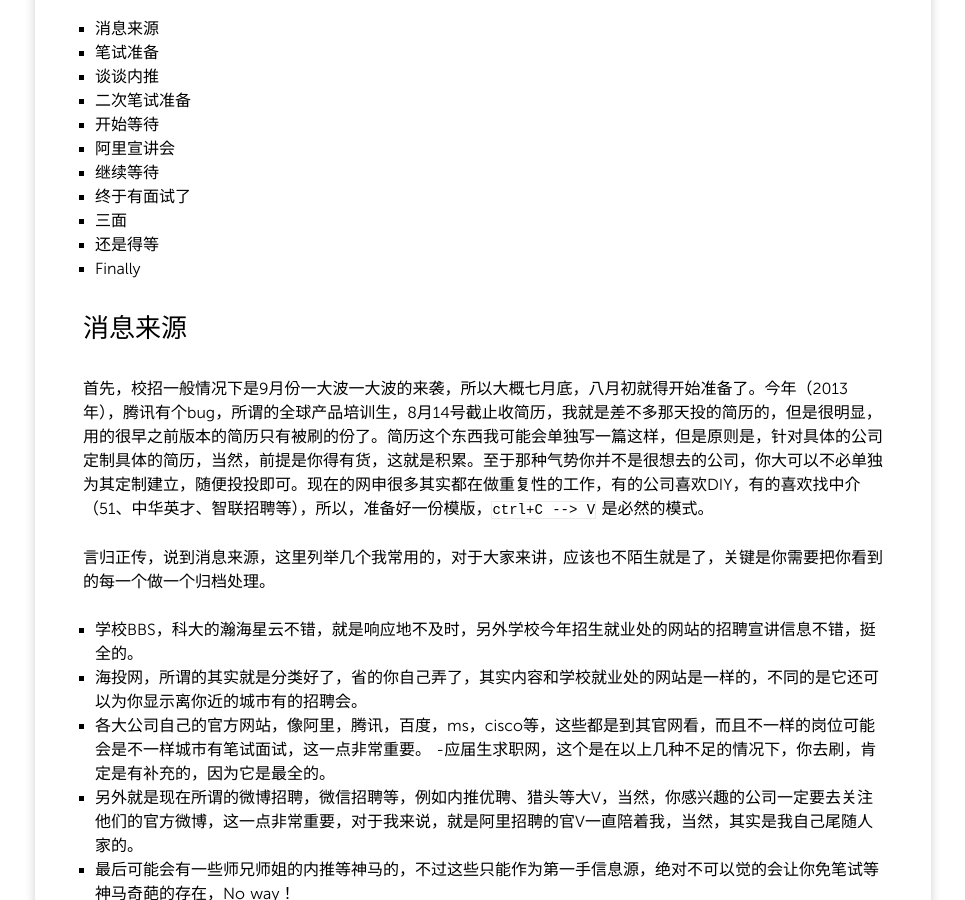
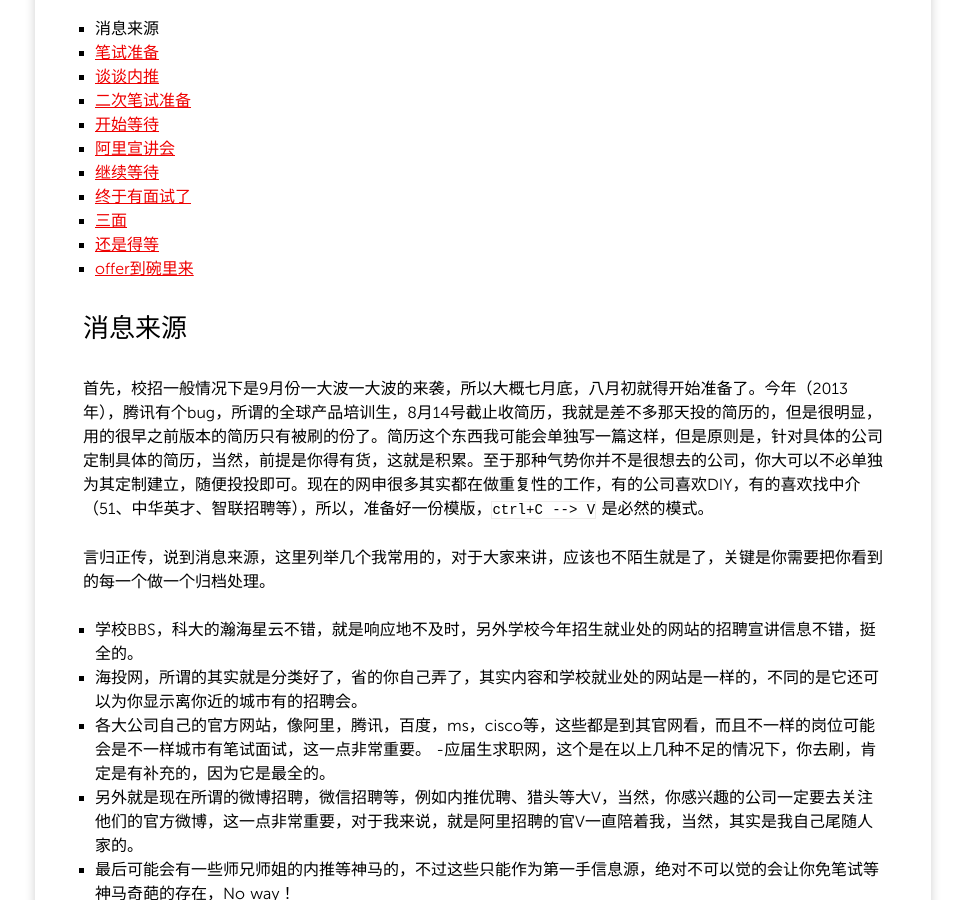
Before and after one commit to grahamle/grahamle.github.com, a Jekyll site: the page built from _posts/2013/2013-09-23-写在阿里面试归来之际.md, in a window 1280 px wide and 900 px high, scrolled down 333 px. Shown: the whole window, without its empty margins (157-1122 px from the left). Built offline with Jekyll 4.4.1, drawn with Linux system fonts in a browser that asks for light colours; Markdown is read by kramdown in place of the engine named in the settings; comment, search, counter and statistics services are not loaded; some of the changed text lies outside the part shown.

Commit message:
阿里面经之尝试给目录添加锚点

```diff
--- a/_posts/2013/2013-09-23-写在阿里面试归来之际.md
+++ b/_posts/2013/2013-09-23-写在阿里面试归来之际.md
@@ -10,16 +10,16 @@ categories:
 ## 目录
 
 - 消息来源
-- 笔试准备
-- 谈谈内推
-- 二次笔试准备
-- 开始等待
-- 阿里宣讲会
-- 继续等待
-- 终于有面试了
-- 三面
-- 还是得等
-- Finally
+- [笔试准备](#bishi)
+- [谈谈内推](#neitui)
+- [二次笔试准备](#bishi2)
+- [开始等待](#wait1)
+- [阿里宣讲会](#campus)
+- [继续等待](#wait2)
+- [终于有面试了](#interview)
+- [三面](#triple)
+- [还是得等](#wait3)
+- [offer到碗里来](#finally)
 
 ## 消息来源
 首先，校招一般情况下是9月份一大波一大波的来袭，所以大概七月底，八月初就得开始准备了。今年（2013年），腾讯有个bug，所谓的全球产品培训生，8月14号截止收简历，我就是差不多那天投的简历的，但是很明显，用的很早之前版本的简历只有被刷的份了。简历这个东西我可能会单独写一篇这样，但是原则是，针对具体的公司定制具体的简历，当然，前提是你得有货，这就是积累。至于那种气势你并不是很想去的公司，你大可以不必单独为其定制建立，随便投投即可。现在的网申很多其实都在做重复性的工作，有的公司喜欢DIY，有的喜欢找中介（51、中华英才、智联招聘等），所以，准备好一份模版，`ctrl+C --> V` 是必然的模式。
@@ -35,7 +35,7 @@ categories:
 
 我关注阿里的校招也是出于对微博上自己关注阿里的官方微博而了解到阿里前端开发开始在线笔试了，而且8月20已经开始笔试了，第一批，所以当时就好不淡定一个了，蹦跶蹦跶的，在这期间还顺便把简历给revision了一下，适当时候的revision是极其重要的。消息来源差不多就讲到这了。
 
-## 笔试准备
+## <a name="bishi" />笔试准备
 在8月27号知道阿里笔试是在线笔试之后，我开始了可以说近乎疯狂的准备，由于自己基础过于“薄弱”，而且阿里在线笔试第一批据说一万两千多人（12,000），最后进面试的就只有20个人，我嘞个擦，这不努力准备怎么可能有面试机会呢。所以我就开始了。
 
 首先，google it，我嘞个擦，果然有哥们去刷阿里的笔试题，这么快就出了个总结贴，当然，贴子唯一的好处就是，你提前知道题目了，但是，这也恰恰是弊病之一，因为我就被坑了。那家伙总过刷了估计8份试卷，试出来40道题左右。我的第一个想法是，每道题自己去做一遍出来。当我开始去把这个想法付诸实践的时候，这过程找师弟，找师兄帮忙都是有的，但是，你只会发现不会的问题越来越多，最后还是得靠你自己去解决。比如一个div嵌套于另一个div中，如何让内部的div垂直水平居中这个题，我自己就进行了12个版本的扩展，就是假设的场景非常多，这时候我就得去读css的文档，讲bfc的，讲包含块的，这时候就相当于一个 `setTimeout` ，你必须得先去完成那些文档之后，然后才能回来继续一题一题往下做。类似的例子有很多，希望如果有时间，还是尽早准备为好，也就是把基础重新打一遍，这样更加牢固可靠。
@@ -46,12 +46,12 @@ categories:
 
 有了这样的第一次准备，第二天，由于自己实在太想进入阿里，渴望得到一个面试机会，所以毅然决然地去又办了一个手机号。当然也就为我后来的纠结埋下了一个伏笔。
 
-## 谈谈内推
+## <a name="neitui" />谈谈内推
 内推其实在我们看来，刚开始以为是很好的敲门砖，但慢慢地，几次内推都还是一样规规矩矩地走校招流程之后，我就明白了，内推的主要目的，对企业来说，并不是让你更容易进，而是它能优先招到人才，所以，内推的实质还是，你得有货。
 
 另外，就是所有准备的一切宗旨是：**一定要有针对性的，分开的准备，某个时期，某个阶段，准备哪家公司的哪个环节，都要仔细分配好时间**。
 
-## 二次笔试准备
+## <a name="bishi2" />二次笔试准备
 正如我自己上面所说，我对自己的第一次笔试肯定是不满意的，所以我第二天就去办了个手机号，又再注册了一个gmail邮箱，重新去申请前端岗位的在线笔试，但是这时候碰到了一个让我吓一跳的状况，就是无论怎么提交都无法收到在线答题的链接，我心想，这下子完了，没戏了。当时就没去想是系统挂了，只是以为截止了。当然，当天下午五点之后，在线笔试申请系统又恢复了，我这才恢复了平静。
 
 第二次申请完拿到在线笔试链接后，我决定这次不慌忙了，因为跟踪官方微博了解到交互的在线笔试是9月10号截止，所以我想前端的可能也应该是10号截止，在这之前，我得再继续准备准备。
@@ -62,26 +62,26 @@ categories:
 
 第二次的笔试就聊到这里，后面的过程也很曲折。
 
-## 开始等待--简历填写邀请
+## <a name="wait1" />开始等待--简历填写邀请
 自5号提交完笔试之后，就开始了漫长的等待，每天要做的第一件事就是，**刷阿里的官方招聘微博**，这个刷不是简简单单只看它更了什么内容，是去仔细翻每条微博下更新了哪些评论，去区分出哪些评论对自己有用，然后找到发这个评论的人，去跟他/她联系，交谈，沟通，了解更多的情况，多少让自己的心些许安定一些。这里真的要感谢**微博招聘**这个完美的存在，太给力了。
 
 当然，这个等待，一等就是一星期，就到了9月12号，终于收到了阿里的**邀请填写简历的通知**，阿里会根据笔试成绩以及简历情况综合评分，来发放面试邀请的通知。前端开发的岗位和别的不同就在于不是先填简历，而是先笔试，然后根据笔试才看是否给发邀请填写简历的通知，这个过程也等的比较揪心，所以从这个过程看来，**内推对于前端岗位是完全没有用处的**，对于其他岗位，可能会更好的过简历筛选的关这样。这之后，就开始了等待面试邀请的通知了。这个也很漫长，还是先来听听阿里的宣讲会到底能带给我们什么。
 
-## 阿里宣讲会
+## <a name="campus" />阿里宣讲会
 
 9月14号，阿里巴巴来科大宣讲了，去听宣讲会也是9月份的主题，当然也就不能错过阿里的这次宣讲。因为还有很多问题需要询问，这其中就是阿里前端开发岗位要去南京面试么？还有就是合肥这边不能安排前端开发岗位的面试么？这样有关的细节问题之类的，在宣讲会上弄清是最直接、最方便的。当然，在宣讲会中去问类似于薪酬这类傻缺的问题，确实是吾辈中很多人爱问的事情，但是需要知道，有些事情，**即使再想知道，也要按耐住**，这样才能成大事。
 
 在14号的宣讲会中，来的是小微金服的hr王丽君，（哈哈，虽然和王立军谐音，感觉好霸气的样子），还有技术宣讲是飞天系统的张涛（名字可能有误），宣讲中让我对阿里新形成的无论是产品线还是事业线都非常感兴趣，而且感觉架构很清晰，这只是初初的了解。但是个人对以支付宝为基的阿里的金融服务和菜鸟网络甚感兴趣。宣讲结束闻询之后，知道了只能去南京面试，虽然也留了个人的信息给hr，让其帮忙查询，但是肯定知道是没有结果的。只能是继续等待面试通知，按照刷微博评论以及其他各地（**阿里第一轮宣讲/笔试地**）的经验，一般会在面试前一两天发出面试邀约的短信和电话通知，所以，我决定耐心地等待下去。
 
-## 继续等待
+## <a name="wait2" />继续等待
 自从邀请填简历之后，加上宣讲过后，面试邀约迟迟没有到来。我还是一日如一日地刷着阿里的官方微博的每天更新以及其下面的每条评论，蛛丝马迹都去找寻。直到20号来临，还是没有消息，此时的我，也差不多放弃了希望，这之间笔试了一下美团，但是悲剧了，题目根本不是前端的，软开的，跪的一塌糊涂。虽说是放弃了希望，但是心底里头还是痒痒的，总是觉的可惜以及不甘心，但是如果结果就是这样，也是没有办法的，只好认了。
 
-## 终于有面试了
+## <a name="interview" />终于有面试了
 睡了两个晚上，22号白天，我实在忍不住了，自己不断私信小编，私信他收不到呀，咋办，就一直评论，不断发评论，终于，小编注意到我了，说帮我查一下，然后私信我，那时候，当收到小编说查到了，有我的时候，我真是很高兴，但是心里面暗自发狠劲，告诉自己要加油。这个等待，不能辜负。小编通知的时间是9月23号下午5点，天丰大酒店。到22号晚上快11点的时候，一个电话突然响起来，竟然是no caller ID，我以为是我GF打电话过来，所以像往常一样接起来，很温柔地说一声喂，然后坑爹的竟然不是哦，才知道是阿里的HR。这时候还在发面试邀约，果然是够辛苦的呀。她通知我竟然是23号早晨10点的场，我当然赶不到啦，所以和她商量协调了时间，定在了23号下午3点场。这个HR就是后来我一到酒店后就通过声音认出来的，最后知道她的名字是冯乐，后面也有一些故事，敬请期待。
 
 所以，所有的等待，就在于9月23号的一战了，买好了中午11点多过去南京的高铁票，我就早早的回去睡觉休息准备明天的战斗了。告诉自己，加油。
 
-## 一下午面了三面
+## <a name="triple" />一下午面了三面
 ### 第1瓶农夫山泉
 23号，整装待发，早上还看了Js权威指南以及精粹里的一些东西，10点从科大出发，11点多到达火车站，在车站里打包了份麦当劳，一黑一白的汉堡，现在回想起来，真是坑爹的难食，两对麦辣鸡翅也不咋地呀，让我对麦爷爷的料理顿感不好呀。后来下午面完从南京回合肥买的开封菜（KFC），果然好味道，强过麦当劳好多倍，这是后话。在火车上匆匆吃过简易的午餐之后，就开始拿出平板，打开onenote，开始复习Js的题目了，尤其是阿里的笔试题目，总共有6个note，在火车上看了4个，一个小时的车程，一下子就到了南京南站，下了火车出了车站，就直接奔一号线，到了新街口，从8号出口出去，第一次找天丰大酒店，还好，不算远，也不算难找。一出地铁口，看到的金鹰国际、商之都等商厦，顿时感觉和合肥好像，不知道是谁模仿的谁，应该是合肥模仿的南京吧（偷笑），anyway，感觉相当熟悉的感觉，虽然10年的时候来过新街口，但是完全没印象了，但是还好有这个熟悉的参照物，让我不至于慌乱了，总体感觉，ok，所以，也算顺利地就找到了**天丰大酒店**，上了5楼，签了到，然后就在会议室等候召唤了，这时候我又拿起了平板开始看呀看，因为还有两个note没看完，不过这时候，完全看不进去了已经，旁边的一个南邮的，还有别的学校的，总共三个，也是应聘前端开发的，表现的好淡定的样子，会议室的最后排是改卷人员，在改的应该是昨晚南京两个场的开发岗位的笔试卷子，讨论比较大声。我自己一个人拿了瓶阿里提供的小瓶的农夫山泉，开始等待召唤，从一点40左右开始，这期间我竟然去上了两趟厕所，显然，我开始紧张了。在去上第二次厕所时碰到了一个人，他拿着约莫有5.4寸的手机打电话，当然，一边嘘嘘，我也在嘘嘘，显然他是和他家宝宝在通话，我和他点头致了下意，你要问我，我干嘛要点头，我也不晓得，可能我这个人平时确实就是属于比较喜欢跟人打交道，看得顺眼的，我喜欢友善地打招呼，绝不含糊，后来发现，这真的是个好习惯。嘘毕，我在左边的洗手池，他在右，见我用洗手液，他也按了一些，后来用烘干机，取纸，他也用了。没有太多别的交流，我在对着镜子用英语告诉自己，You can do it，虽然此时此刻的自己，心里十分没有底气，但是还是要正向积极地激励自己。
 
@@ -101,4 +101,10 @@ categories:
 
 ### 第2瓶农夫山泉
 
+## <a name="wait3" />还是得等
+to be continued
+
+## <a name="finally" />offer到碗里来
+to be ~~
+
 ----------------------------------------
```
